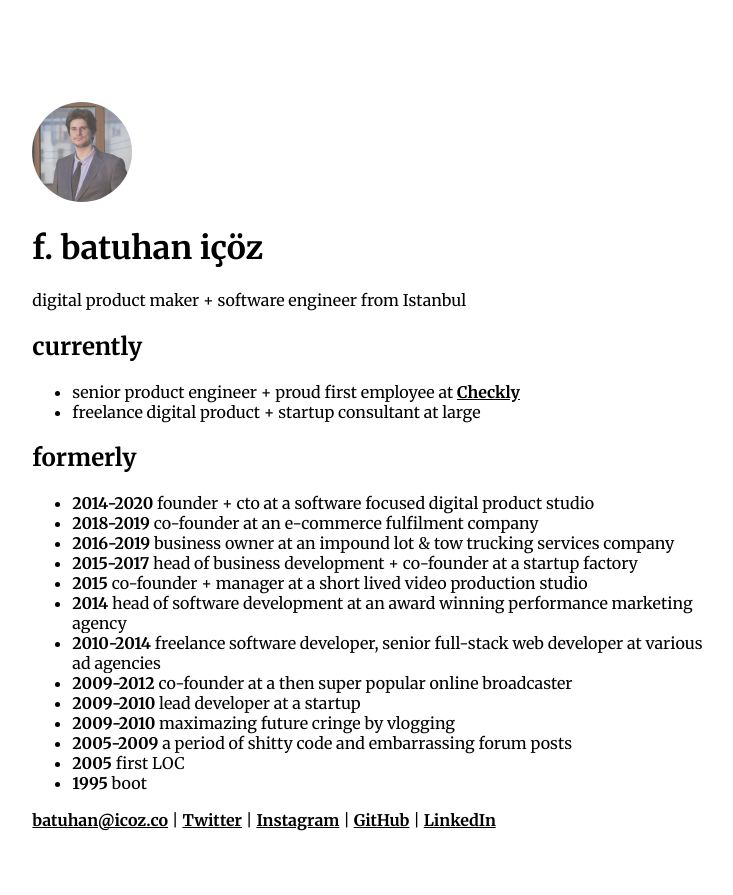
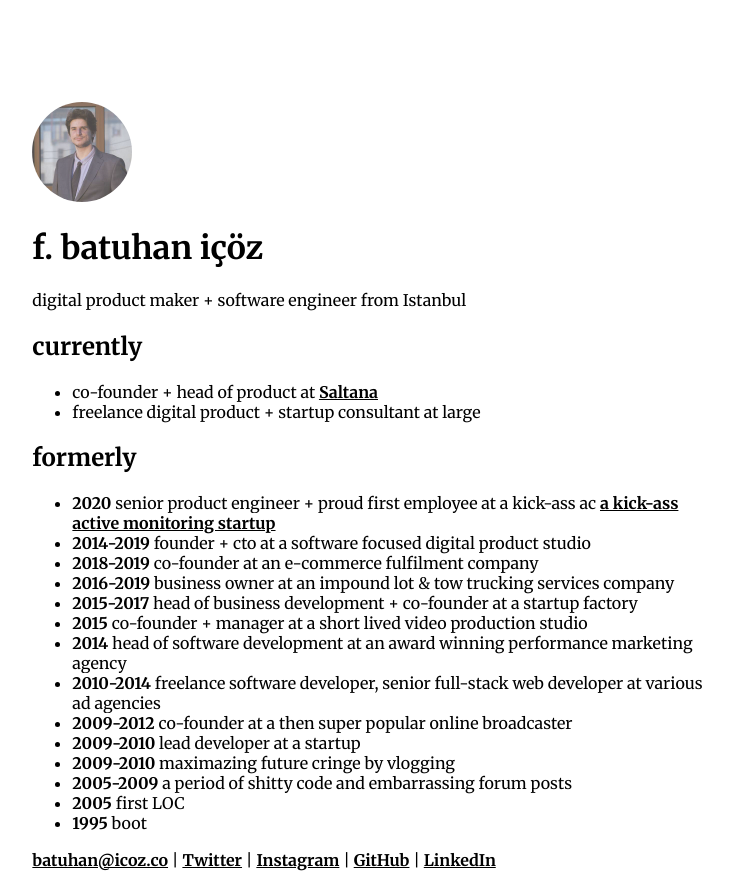
Before and after one commit to batuhan/batuhan, a Next.js app: page / in a window 1280 px wide. Shown: the whole page, without its empty margins (70-803 px from the left). Before the commit the page ends 855 px from the top, so only its background shows below. Built offline with nearby package versions, Linux system fonts and the light colour scheme.

Commit message:
Update index.js

```diff
--- a/pages/index.js
+++ b/pages/index.js
@@ -30,8 +30,7 @@ export default function Home() {
         <h2>currently</h2>
         <ul>
           <li>
-            senior product engineer + proud first employee at{" "}
-            <a href="https://www.checklyhq.com/?ref=bt.hn">Checkly</a>
+            co-founder + head of product at <a href="https://www.saltana.com/?ref=bt.hn">Saltana</a>
           </li>
           <li>
             freelance digital product + startup consultant at large
@@ -41,7 +40,11 @@ export default function Home() {
         <h2>formerly</h2>
         <ul>
           <li>
-            <strong>2014-2020</strong> founder + cto at a software focused
+            <strong>2020</strong> senior product engineer + proud first employee at a kick-ass ac{" "}
+            <a href="https://www.checklyhq.com/?ref=bt.hn">a kick-ass active monitoring startup</a>
+          </li>
+          <li>
+            <strong>2014-2019</strong> founder + cto at a software focused
             digital product studio
           </li>
           <li>
```
